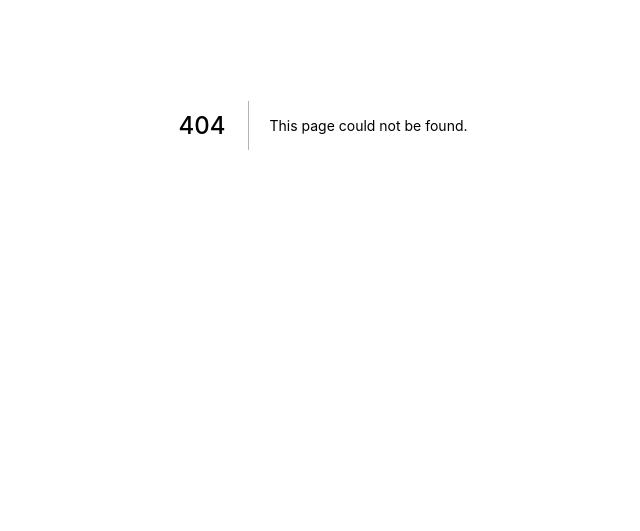
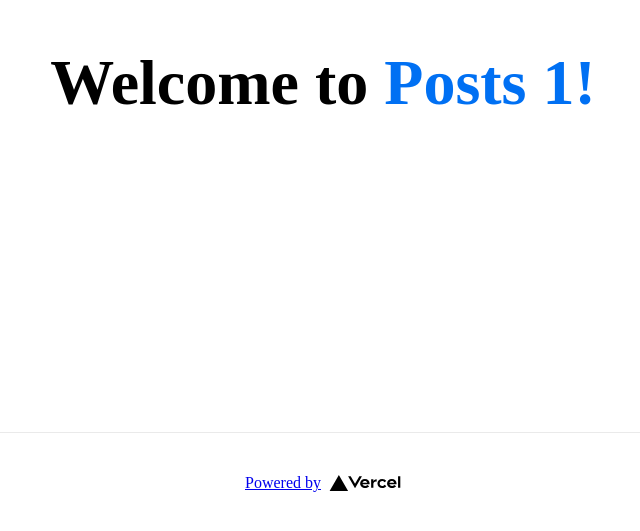
Before and after one commit to 0xvon/youtube-downloader, a Next.js app: page /posts/1 in a window 1280 px wide. Before the commit this address had no page. Shown: the part 275-806 px from the top of the page, without its empty margins (317-957 px from the left). Built offline with nearby package versions, Linux system fonts and the light colour scheme.

Commit message:
add post page

```diff
--- /dev/null
+++ b/pages/posts/[pid].tsx
@@ -0,0 +1,48 @@
+import type { NextPage } from "next"
+import { useRouter } from "next/router"
+import Head from "next/head"
+import Image from "next/image"
+import styles from "../../styles/Home.module.css"
+
+const Posts: NextPage = () => {
+    const router = useRouter()
+    const { pid } = router.query
+    return (
+        <div className={styles.container}>
+            <Head>
+                <title>Posts</title>
+                <meta
+                    name="description"
+                    content="Generated by create next app"
+                />
+                <link rel="icon" href="/favicon.ico" />
+            </Head>
+
+            <main className={styles.main}>
+                <h1 className={styles.title}>
+                    Welcome to <a href="https://nextjs.org">Posts {pid}!</a>
+                </h1>
+            </main>
+
+            <footer className={styles.footer}>
+                <a
+                    href="https://vercel.com?utm_source=create-next-app&utm_medium=default-template&utm_campaign=create-next-app"
+                    target="_blank"
+                    rel="noopener noreferrer"
+                >
+                    Powered by{" "}
+                    <span className={styles.logo}>
+                        <Image
+                            src="/vercel.svg"
+                            alt="Vercel Logo"
+                            width={72}
+                            height={16}
+                        />
+                    </span>
+                </a>
+            </footer>
+        </div>
+    )
+}
+
+export default Posts
```
Also changed, not shown: pages/posts/index.tsx (added, +90 -0 lines).
